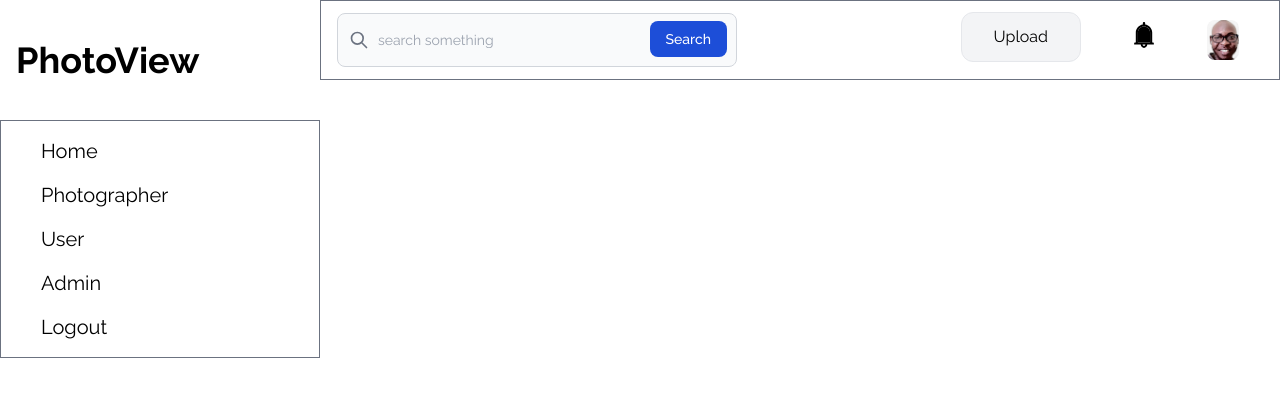
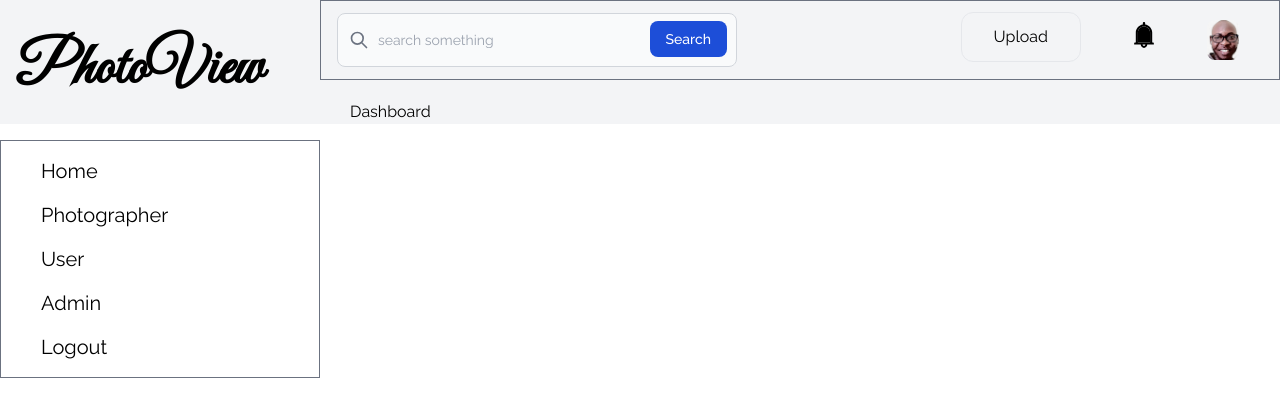
Before and after one commit to masete/photoview, a React (Create React App) app in the folder FrontEnd/: page / in a window 1280 px wide. Shown: the top 416 px of the page. Built offline with nearby package versions, Linux system fonts and the light colour scheme.

Commit message:
feat: added dashboard

```diff
--- a/FrontEnd/src/App.js
+++ b/FrontEnd/src/App.js
@@ -1,12 +1,17 @@
 import './App.css';
 import NavBar from './components/NavBar';
 import SideBar from './components/SideBar';
+import Dashboard from './pages/Dashboard';
 
 function App() {
   return (
     <>
-    <NavBar />
-    <SideBar />
+    <div className='bg-gray-100'>
+      <NavBar />
+      <SideBar />
+      <Dashboard />
+    </div>
+
     </>
 
   );
--- a/FrontEnd/src/components/SideBar.jsx
+++ b/FrontEnd/src/components/SideBar.jsx
@@ -4,7 +4,7 @@ const SideBar = () => {
   return (
     <>
     <div className='flex flex-col top-0 left-0 fixed w-1/4 h-full'>
-        <p className='font-bold inline my-10 mx-4 text-4xl'>PhotoView</p>
+        <p className='font-bold inline my-10 mx-4 text-6xl font-signature'>PhotoView</p>
         <div className='border border-gray-500'>
             <ul className='pl-10 my-4 text-xl'>
                 <li className='my-4'>Home</li>
--- /dev/null
+++ b/FrontEnd/src/pages/Dashboard.jsx
@@ -0,0 +1,14 @@
+import React from 'react'
+
+const Dashboard = () => {
+  return (
+    <div className='pl-[350px] pt-[100px]'>
+        <div className='w-full h-full bg-gray-100'>
+            <p>Dashboard</p>
+        </div>
+
+    </div>
+  )
+}
+
+export default Dashboard
```
